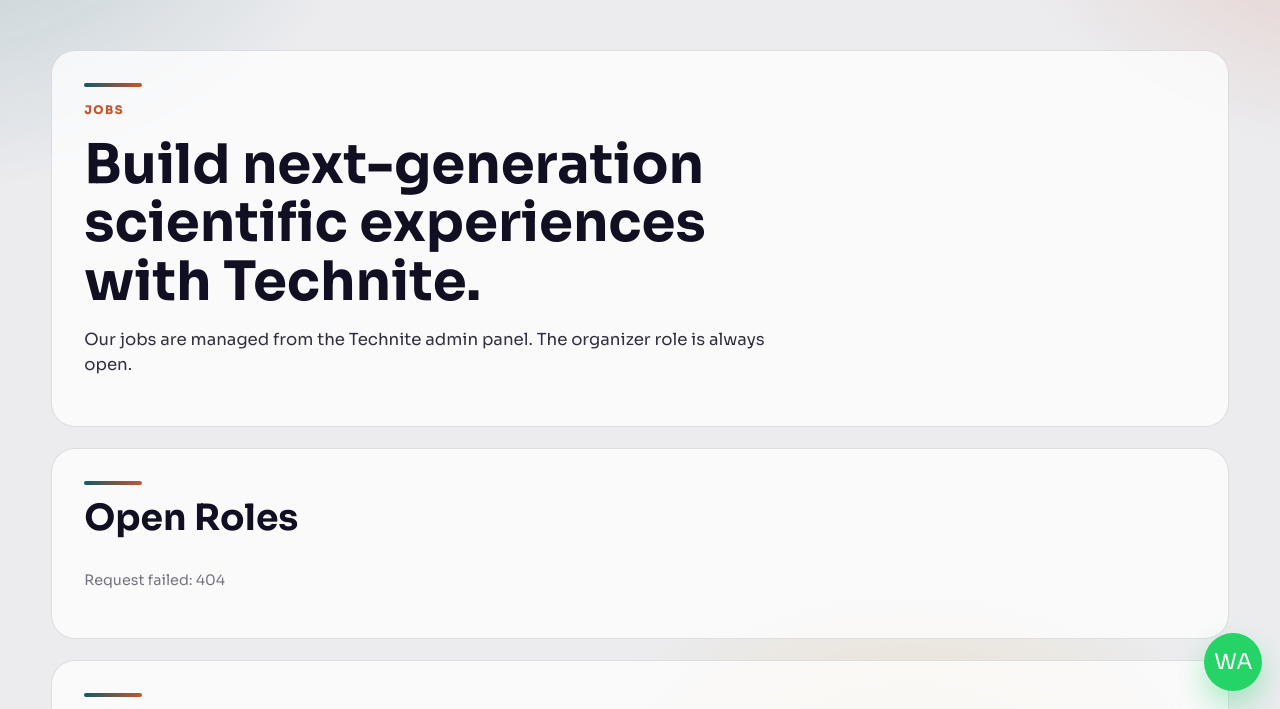
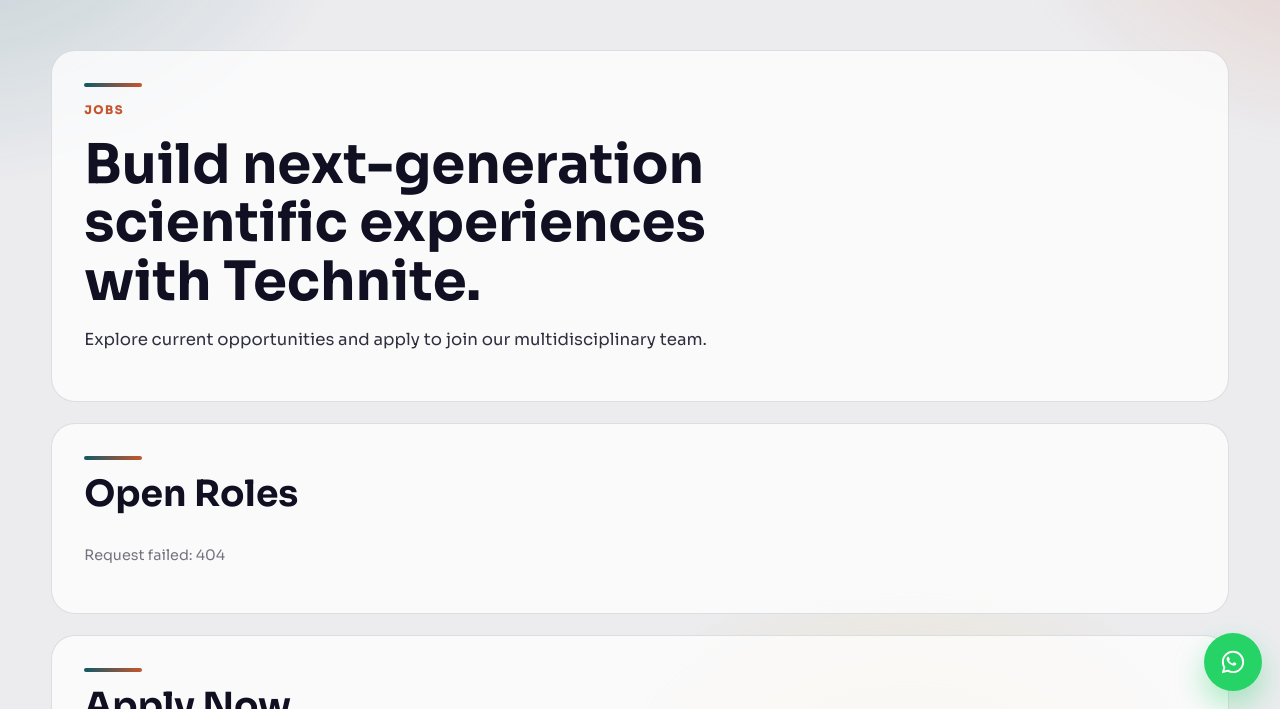
Before and after one commit to afasseeh/Fractions-Quest, a website: page jobs.html in a window 1280 px wide. Shown: the part 91-800 px from the top of the page. Drawn offline with Linux system fonts and the light colour scheme; no server answers.

Commit message:
Fix admin fetch flow, update jobs copy, and use WhatsApp SVG FAB

```diff
--- a/jobs.html
+++ b/jobs.html
@@ -45,7 +45,7 @@
     <section class="panel reveal page-hero">
       <p class="eyebrow">Jobs</p>
       <h1>Build next-generation scientific experiences with Technite.</h1>
-      <p class="lead">Our jobs are managed from the Technite admin panel. The organizer role is always open.</p>
+      <p class="lead">Explore current opportunities and apply to join our multidisciplinary team.</p>
     </section>
 
     <section class="panel reveal">
@@ -88,7 +88,6 @@
         <button class="btn btn-primary" type="submit">Submit Application</button>
         <p id="application-result" class="muted"></p>
       </form>
-      <p class="muted">Admin access: <a href="admin.html">Open Jobs Admin Panel</a></p>
     </section>
   </main>
 
--- a/script.js
+++ b/script.js
@@ -1,3 +1,10 @@
+if (window.location.protocol === "file:") {
+  const page = window.location.pathname.split("/").pop() || "index.html";
+  window.location.replace(`http://localhost:3000/${page}`);
+}
+
+const API_BASE = window.location.protocol === "file:" ? "http://localhost:3000" : "";
+
 const observer = new IntersectionObserver(
   (entries) => {
     entries.forEach((entry) => {
@@ -90,13 +97,19 @@
   link.rel = "noopener noreferrer";
   link.className = "whatsapp-fab";
   link.setAttribute("aria-label", "Chat with Technite on WhatsApp");
-  link.textContent = "WA";
+  link.innerHTML = `
+    <svg viewBox="0 0 32 32" width="28" height="28" aria-hidden="true" focusable="false">
+      <path fill="currentColor" d="M19.11 17.21c-.27-.14-1.6-.79-1.85-.88-.25-.09-.43-.14-.61.14-.18.27-.7.88-.86 1.06-.16.18-.31.2-.58.07-.27-.14-1.14-.42-2.17-1.34-.8-.71-1.34-1.58-1.5-1.85-.16-.27-.02-.42.12-.56.12-.12.27-.31.41-.47.14-.16.18-.27.27-.45.09-.18.05-.34-.02-.47-.07-.14-.61-1.47-.84-2.02-.22-.53-.44-.45-.61-.46h-.52c-.18 0-.47.07-.72.34-.25.27-.95.93-.95 2.26s.97 2.62 1.11 2.8c.14.18 1.91 2.91 4.64 4.08.65.28 1.16.45 1.56.57.66.21 1.26.18 1.73.11.53-.08 1.6-.65 1.83-1.27.23-.63.23-1.16.16-1.27-.07-.11-.25-.18-.52-.32z"/>
+      <path fill="currentColor" d="M16.03 3.2c-7.01 0-12.7 5.69-12.7 12.69 0 2.23.58 4.41 1.68 6.32L3.2 28.8l6.76-1.77a12.67 12.67 0 006.07 1.54h.01c7 0 12.69-5.69 12.69-12.69 0-3.39-1.32-6.58-3.72-8.97a12.61 12.61 0 00-8.98-3.71zm0 23.23h-.01a10.5 10.5 0 01-5.35-1.46l-.38-.22-4.01 1.05 1.07-3.9-.24-.4a10.52 10.52 0 01-1.61-5.6c0-5.8 4.72-10.52 10.53-10.52 2.81 0 5.45 1.09 7.44 3.08a10.46 10.46 0 013.08 7.44c0 5.8-4.72 10.53-10.52 10.53z"/>
+    </svg>
+  `;
   document.body.appendChild(link);
 }
 injectWhatsAppFab();
 
 async function fetchJson(url, options = {}) {
-  const response = await fetch(url, options);
+  const finalOptions = { credentials: "include", ...options };
+  const response = await fetch(`${API_BASE}${url}`, finalOptions);
   if (!response.ok) {
     const payload = await response.json().catch(() => ({}));
     throw new Error(payload.error || `Request failed: ${response.status}`);
```
